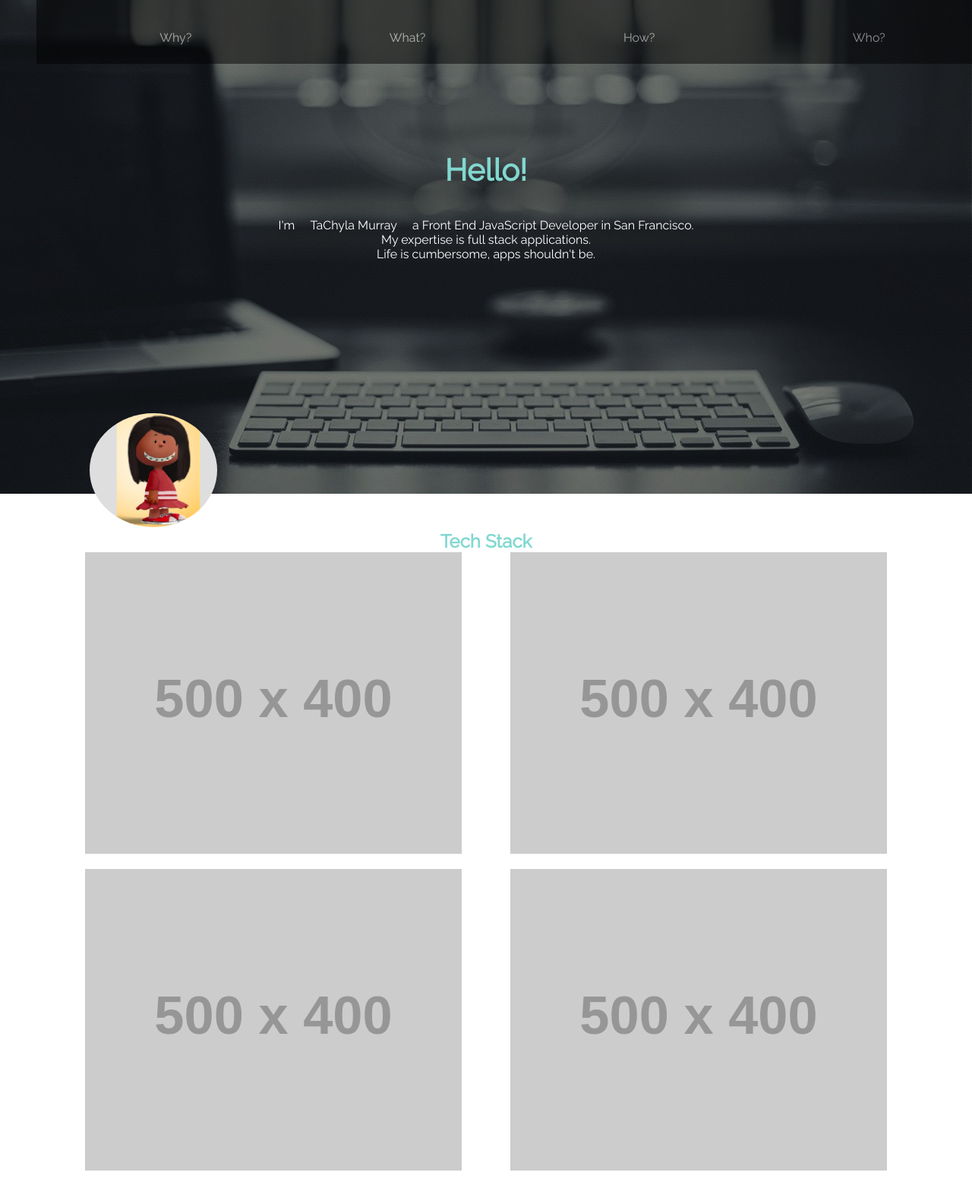
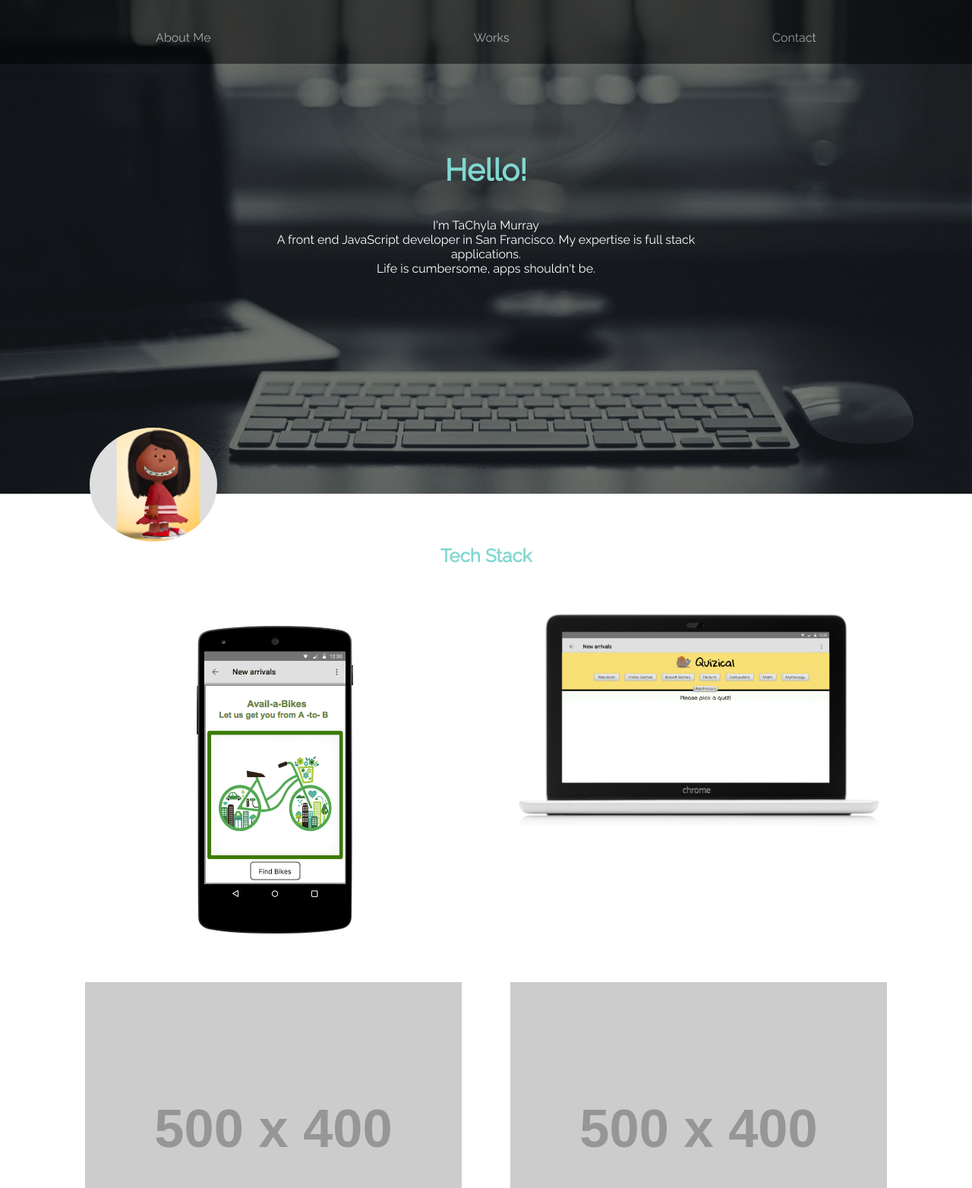
Before and after one commit to tachyla/tachyla.github.io, a plain HTML site: page index.html in a window 1280 px wide. Shown: the top 1564 px of the page at 76% size. Drawn offline with Linux system fonts and the light colour scheme; placeholder pictures from the web are drawn by us.

Commit message:
added project images

```diff
--- a/css/styles.css
+++ b/css/styles.css
@@ -34,12 +34,12 @@ body {
 }
 
 .work > h1 {
-        color:#81D8D0;
+    color:#81D8D0;
 }
 
-header{
-    margin-right: auto;
-    margin-left: auto;
+header {
+    /*margin-right: auto;
+    margin-left: auto;*/
     min-width: 320px;
     width: 100%;
     margin-bottom: 200px;
@@ -55,20 +55,21 @@ ul {
     list-style: none;
     display: flex;
 }
-.span-font {
-    font-style: medium italic;
-}
 
 .main-nav {
     position: fixed;
     width: 100%;
     top: 0;
+    left: 0;
     padding-top: 10px;
     padding-bottom: 10px;
     background-color: black;
     opacity: .5;
+    display: flex;
 }
+
 .main-nav > ul{
+width: 100%;
 padding-top: 30px;
 padding-bottom: 15px;
 }
@@ -79,9 +80,9 @@ padding-bottom: 15px;
     padding-bottom: 40px;
 }
 
-.tech-stack > h1,
-.work > h3 {
+.tech-stack > h1 {
     color:#81D8D0;
+    padding-bottom: 40px;
 }
 .img-section {
     padding-top: 200px;
@@ -93,6 +94,9 @@ padding-bottom: 15px;
     width: 200px;
     border-radius: 60%;
 }
+
+.grow { transition: all .2s ease-in-out; }
+.grow:hover { transform: scale(1.1); }
 
 /*______Project Grid Layout_______*/
 
--- a/index.html
+++ b/index.html
@@ -13,17 +13,17 @@
 
             <nav class="main-nav" >
                 <ul>
-                    <li class="main-nav-link"><a href="#about">Why?</a></li>
-                    <li class="main-nav-link"><a href="#about">What?</a></li>
-                    <li class="main-nav-link"><a href="#work">How?</a></li>
-                    <li class="main-nav-link"><a href="#contact">Who?</a></li>
+                    <li class="main-nav-link"><a href="#about">About Me</a></li>
+                    <li class="main-nav-link"><a href="#work">Works</a></li>
+                    <li class="main-nav-link"><a href="#contact">Contact</a></li>
                 </ul>
             </nav>
         </header>
         <section class="about-me">
             <h1>Hello!</h1>
             <p class="about" id="about">
-                I'm <span class="span-font">TaChyla Murray</span> a Front End JavaScript Developer in San Francisco.
+                I'm TaChyla Murray<br>
+                A front end JavaScript developer in San Francisco.
                 My expertise is full stack applications.<br>
                 Life is cumbersome, apps shouldn't be.
             </p>
@@ -40,16 +40,18 @@
         <section class='grid-works'>
             <div class="container">
                 <div class="grid">
-                    <div class="cell">
+                    <div class="cell grow">
+                        <a href="#">
+                            <img src="./img/bikes.png" class="responsive-image">
+                        </a>
+                    </div>
+                    <div class="cell grow">
+                         <img src="./img/Quizical.png" class="responsive-image">
+                    </div>
+                    <div class="cell grow">
                         <img src="http://placehold.it/500x400" class="responsive-image">
                     </div>
-                    <div class="cell">
-                         <img src="http://placehold.it/500x400" class="responsive-image">
-                    </div>
-                    <div class="cell">
-                        <img src="http://placehold.it/500x400" class="responsive-image">
-                    </div>
-                    <div class="cell">
+                    <div class="cell grow">
                         <img src="http://placehold.it/500x400" class="responsive-image">
                     </div>
                 </div>
```
Also changed, not shown: img/Quizical.png (added), img/avail-a-bikes.png (added), img/bikes.png (added).
